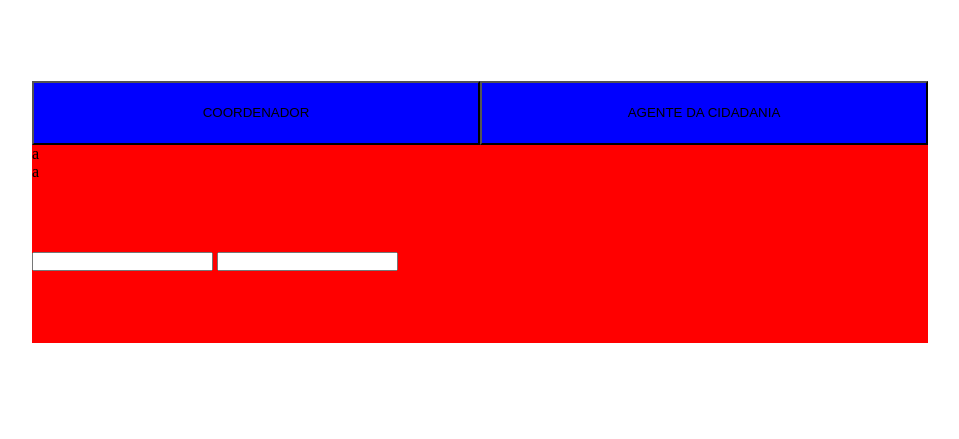
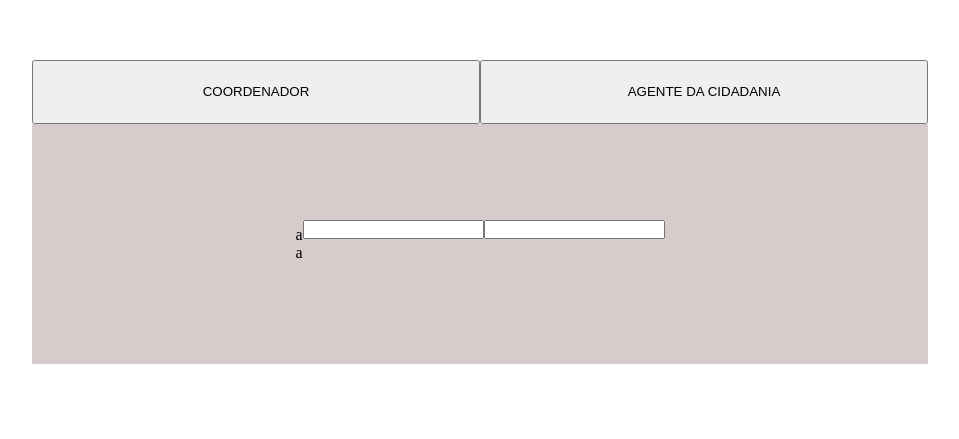
Before and after one commit to Ri4nedu/CENTROS-DA-JUVENTUDE-PRO-INTEGRADOR, a plain HTML site: page area de login/login.html in a window 1280 px wide. Shown: the part 101-540 px from the top of the page, without its empty margins (160-1119 px from the left). Drawn offline with Linux system fonts and the light colour scheme.

Commit message:
quase finalizando a parte visual do login

```diff
--- a/area de login/login.html
+++ b/area de login/login.html
@@ -23,8 +23,8 @@
           </section>
           <section class="entradas">
             <div>
-              <input type="email" name="" id="" />
-              <input type="password" name="" id="" />
+              <input type="email" name="email" id="email" />
+              <input type="password" name="senha" id="senha" />
             </div>
           </section>
         </div>
--- a/area de login/login.scss
+++ b/area de login/login.scss
@@ -17,13 +17,19 @@ main{
         height: 8vh;
         button{
             width: 100%;
-            background-color: blue;
         }
     }
     .conteudo{
-        background-color: red;
+        background-color: rgb(216, 203, 203);
         width: 70vw;
-        display: grid;
-        grid-template-columns: 2;
+        height: 30vh;
+        display: flex;
+        justify-content: center;
+        align-items: center;
+        .entradas{
+            div{
+                display: flex;
+            }
+        }
     }
     }
```
Also changed, not shown: area de login/login.css, 1 other file.
